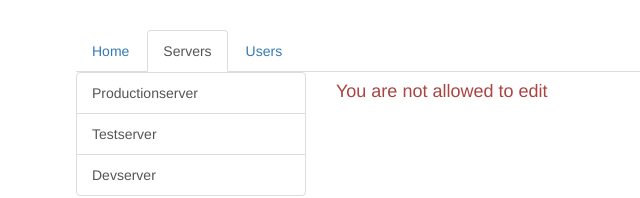
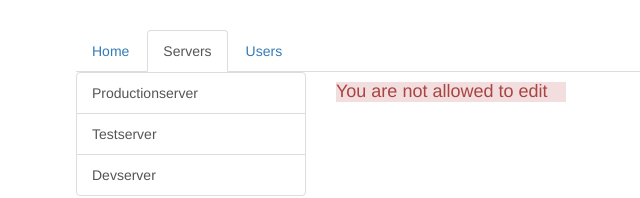
Before and after one commit to twolak88/app-routing, an Angular app: page /servers/1/edit in a window 1280 px wide. Shown: the top 198 px of the page, without its empty margins (189-829 px from the left). Built offline with nearby package versions, Linux system fonts and the light colour scheme.

Commit message:
reafctor message

```diff
--- a/src/app/servers/edit-server/edit-server.component.html
+++ b/src/app/servers/edit-server/edit-server.component.html
@@ -1,4 +1,4 @@
-<h4 *ngIf="!allowEdit; else allowed" class="text-danger">You are not allowed to edit</h4>
+<h4 *ngIf="!allowEdit; else allowed" class="alert-danger">You are not allowed to edit</h4>
 <ng-template #allowed>
   <div class="form-group">
     <label for="name">Server Name</label>
```
